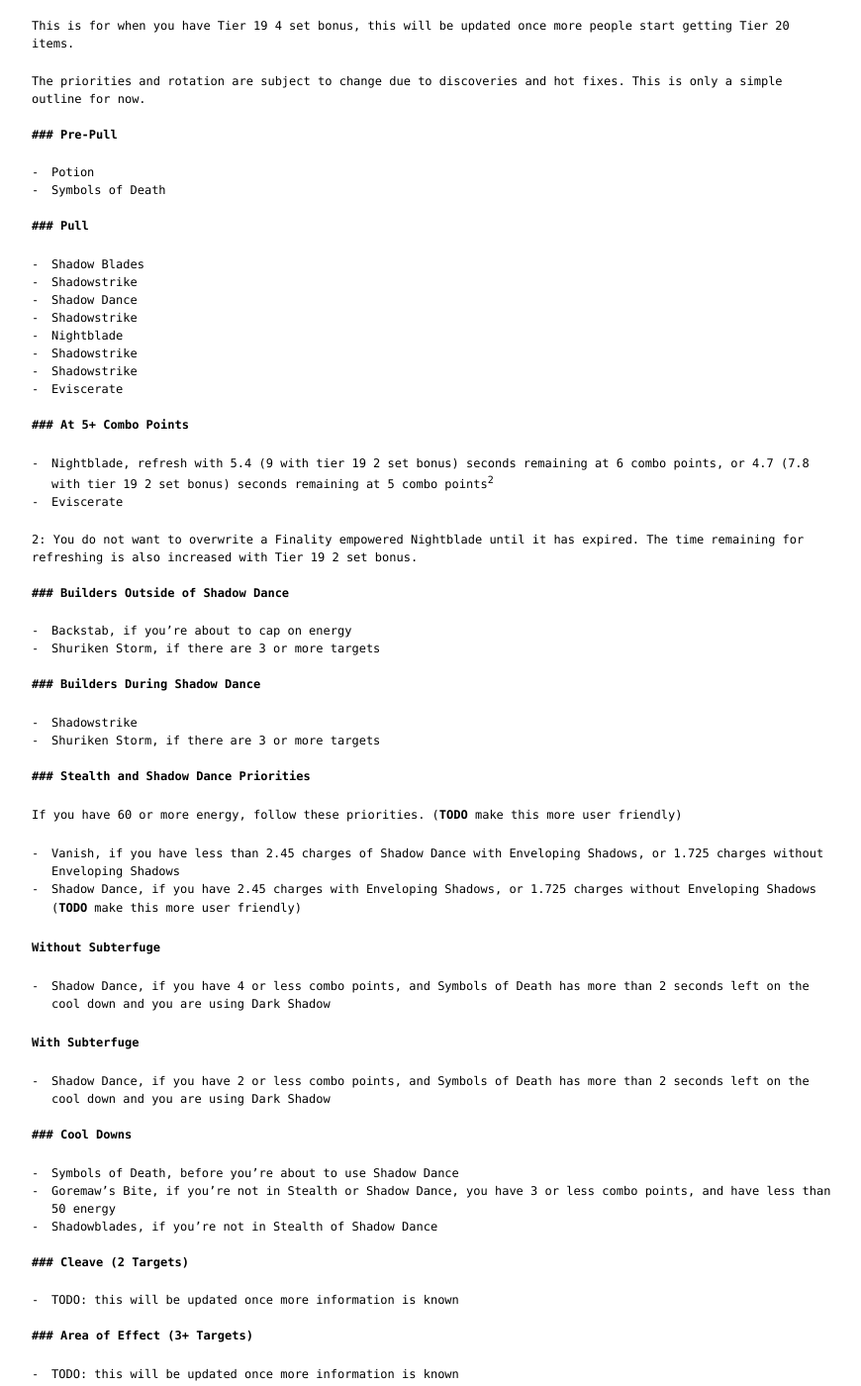
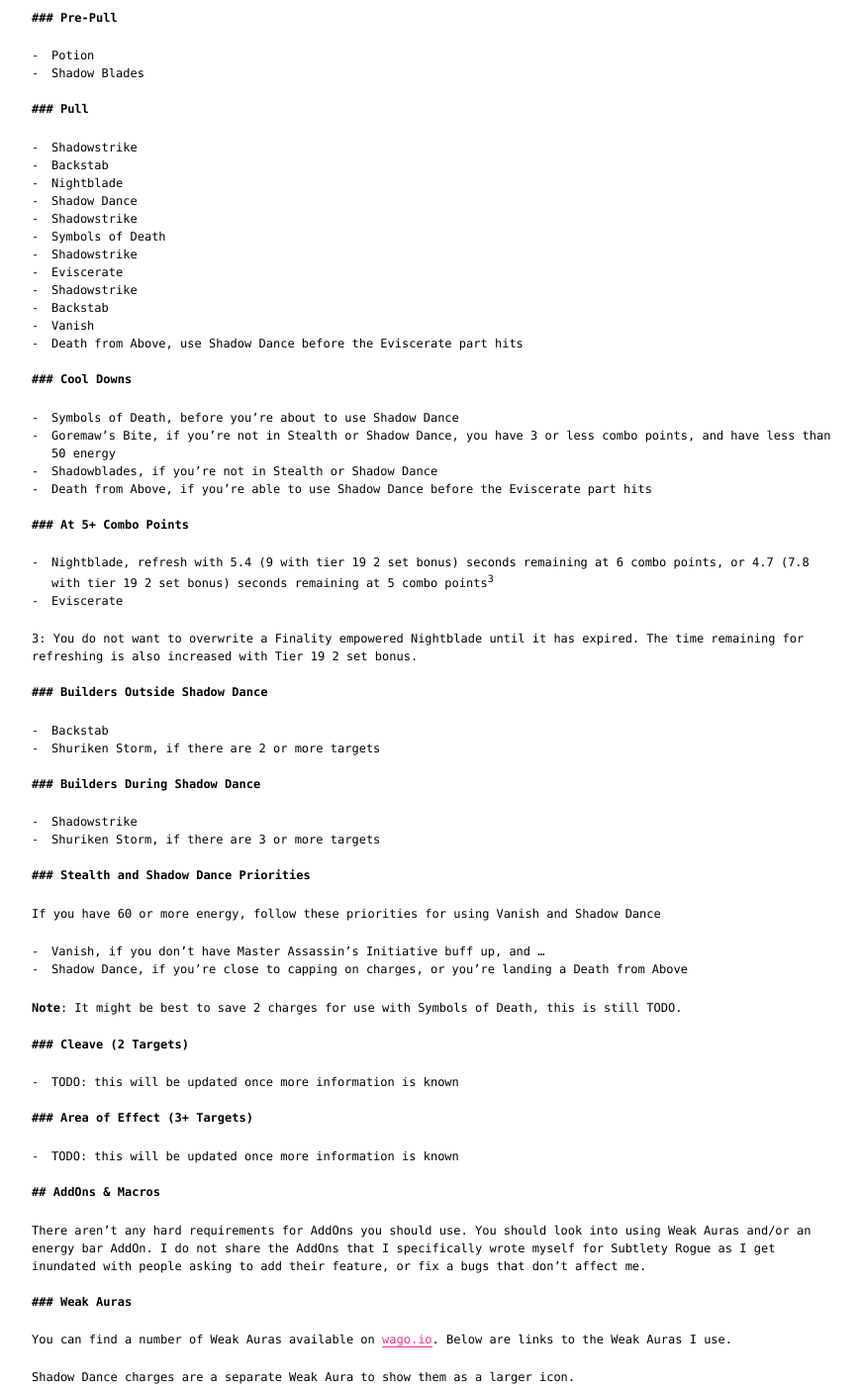
Before and after one commit to weakweak/riff.tf, a Jekyll site: the page built from _posts/2017-01-01-subtlety.md, in a window 1280 px wide and 1400 px high, scrolled down 4090 px. Shown: the whole window at 99% size, without its empty margins (200-1070 px from the left). Built offline with Jekyll 4.4.1, drawn with Linux system fonts in a browser that asks for light colours; some of the changed text lies outside the part shown.

Commit message:
Update Subtlety Guide (#11)

```diff
--- a/_posts/2017-01-01-subtlety.md
+++ b/_posts/2017-01-01-subtlety.md
@@ -12,7 +12,7 @@
 I'll make a note of any changes to the guide and the date it was updated here if
 you want to come back in the future to check for changes.
 
-**Last updated: Tuesday, 13th June 2017 - Updated for 7.2.5, rotation is still subject to change**
+**Last updated: Thursday, 15th June 2017 - Updated the pull and priorities**
 
 Please note things are subject to change in the early days of patch 7.2.5 when
 things are discovered and hot fixes happen.
@@ -52,31 +53,24 @@
 - Level 45: Deeper Stratagem
 - Level 60: Elusiveness or Cheat Death
 - Level 75: Prey on the Weak
-- Level 90: Enveloping Shadows<sup>1</sup>
-- Level 100: Master of Shadows
+- Level 90: Dark Shadow<sup>2</sup>
+- Level 100: Death from Above
 
 ### Tier 19 (2 Piece) + Tier 20 (2 Piece)
 
-- Level 15: Weaponmaster
-- Level 30: Nightstalker<sup>1</sup>
-- Level 45: Deeper Stratagem
-- Level 60: Elusiveness or Cheat Death
-- Level 75: Prey on the Weak
-- Level 90: Alacrity<sup>1</sup>
-- Level 100: Master of Shadows
+- Coming soon
 
 ### Tier 19 (2 Piece) + Tier 20 (4 Piece)
 
-- Level 15: Weaponmaster
-- Level 30: Subterfuge<sup>1</sup>
-- Level 45: Deeper Stratagem
-- Level 60: Elusiveness or Cheat Death
-- Level 75: Prey on the Weak
-- Level 90: Dark Shadow<sup>1</sup>
-- Level 100: Master of Shadows
+- Coming soon
 
-1: This talent is currently simulating as the best choice. You should always run
-a simulation of your character to check which talent is best for you.
+1: This talent is currently simulating as the best choice. Subterfuge is better
+if you're using Shadow Satyr's Walk.
+2: This talent is currently simulating equally to Alacrity, but given shorter
+fights not now Dark Shadow is probably better.
+
+You should always run a simulation of your character to check which talents are
+best for you.
 
 ## Artifact
 
@@ -212,34 +207,47 @@
 ### Pre-Pull
 
 - Potion
-- Symbols of Death
+- Shadow Blades
 
 ### Pull
 
-- Shadow Blades
 - Shadowstrike
+- Backstab
+- Nightblade
 - Shadow Dance
 - Shadowstrike
-- Nightblade
-- Shadowstrike
+- Symbols of Death
 - Shadowstrike
 - Eviscerate
+- Shadowstrike
+- Backstab
+- Vanish
+- Death from Above, use Shadow Dance before the Eviscerate part hits
+
+### Cool Downs
+
+- Symbols of Death, before you're about to use Shadow Dance
+- Goremaw's Bite, if you're not in Stealth or Shadow Dance, you have 3 or less
+  combo points, and have less than 50 energy
+- Shadowblades, if you're not in Stealth or Shadow Dance
+- Death from Above, if you're able to use Shadow Dance before the Eviscerate
+  part hits
 
 ### At 5+ Combo Points
 
 - Nightblade, refresh with 5.4 (9 with tier 19 2 set bonus) seconds remaining at
   6 combo points, or 4.7 (7.8 with tier 19 2 set bonus) seconds remaining at 5
-  combo points<sup>2</sup>
+  combo points<sup>3</sup>
 - Eviscerate
 
-2: You do not want to overwrite a Finality empowered Nightblade until it has
+3: You do not want to overwrite a Finality empowered Nightblade until it has
 expired. The time remaining for refreshing is also increased with Tier 19 2 set
 bonus.
 
-### Builders Outside of Shadow Dance
+### Builders Outside Shadow Dance
 
-- Backstab, if you're about to cap on energy
-- Shuriken Storm, if there are 3 or more targets
+- Backstab
+- Shuriken Storm, if there are 2 or more targets
 
 ### Builders During Shadow Dance
 
@@ -248,30 +256,15 @@
 
 ### Stealth and Shadow Dance Priorities
 
-If you have 60 or more energy, follow these priorities. (**TODO** make this more
-user friendly)
+If you have 60 or more energy, follow these priorities for using Vanish and
+Shadow Dance
 
-- Vanish, if you have less than 2.45 charges of Shadow Dance with Enveloping
-  Shadows, or 1.725 charges without Enveloping Shadows
-- Shadow Dance, if you have 2.45 charges with Enveloping Shadows, or 1.725
-  charges without Enveloping Shadows (**TODO** make this more user friendly)
+- Vanish, if you don't have Master Assassin's Initiative buff up, and ...
+- Shadow Dance, if you're close to capping on charges, or you're landing a Death
+  from Above
 
-**Without Subterfuge**
-
-- Shadow Dance, if you have 4 or less combo points, and Symbols of Death has
-  more than 2 seconds left on the cool down and you are using Dark Shadow
-
-**With Subterfuge**
-
-- Shadow Dance, if you have 2 or less combo points, and Symbols of Death has
-  more than 2 seconds left on the cool down and you are using Dark Shadow
-
-### Cool Downs
-
-- Symbols of Death, before you're about to use Shadow Dance
-- Goremaw's Bite, if you're not in Stealth or Shadow Dance, you have 3 or less
-  combo points, and have less than 50 energy
-- Shadowblades, if you're not in Stealth of Shadow Dance
+**Note**: It might be best to save 2 charges for use with Symbols of Death, this
+is still TODO.
 
 ### Cleave (2 Targets)
 
@@ -344,6 +337,13 @@
 talented into Deeper Stratagem and finish with 6 combo points you would generate
 a 24% increased damage buff.
 
+### How Does Weaponmaster Work?
+
+When checking logs, you'll see damage called **Weaponmaster**, this damage is
+the extra Nightblade ticks. Damage from non-Nightblade procs of Weaponmaster are
+added to the total for that ability. You can see this if you check the casts
+count vs the hits count.
+
 ## Summary
 
 This guide is written to help those who want to start playing Subtlety Rogue or
```
Also changed, not shown: other parts of _posts/2017-01-01-subtlety.md (+6 -4 lines).
